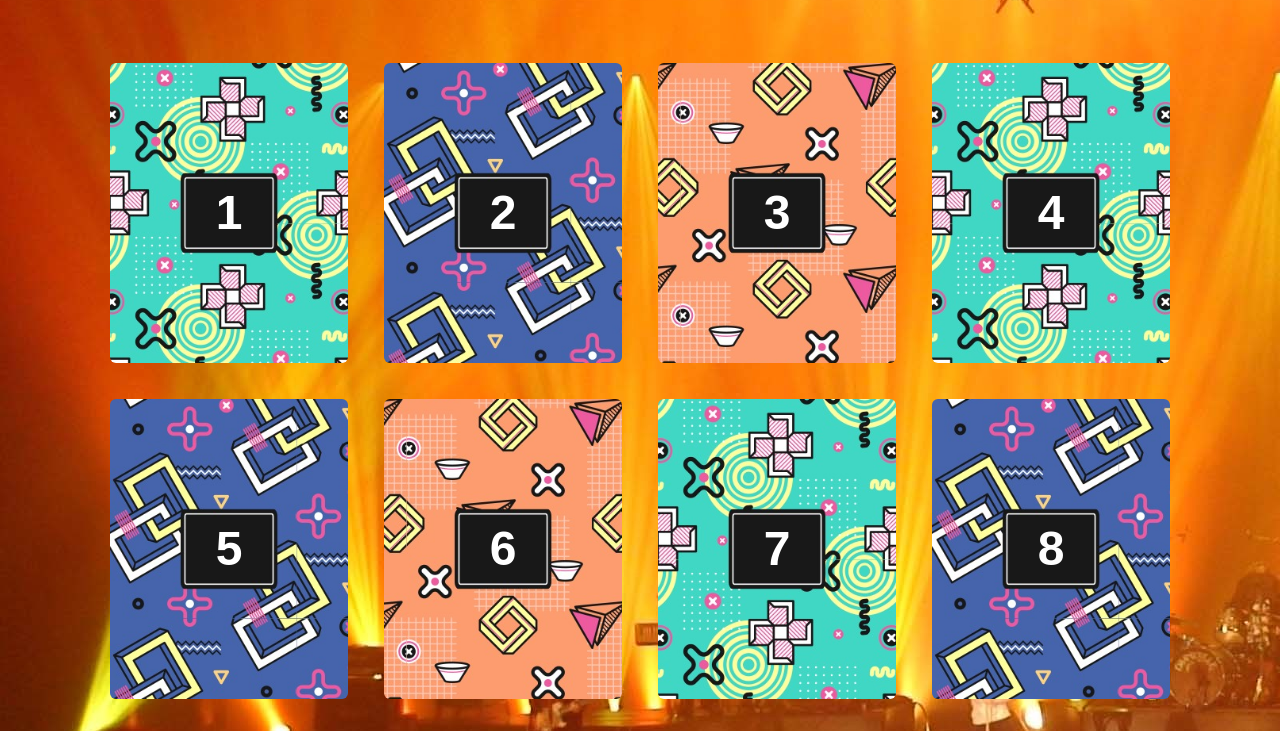
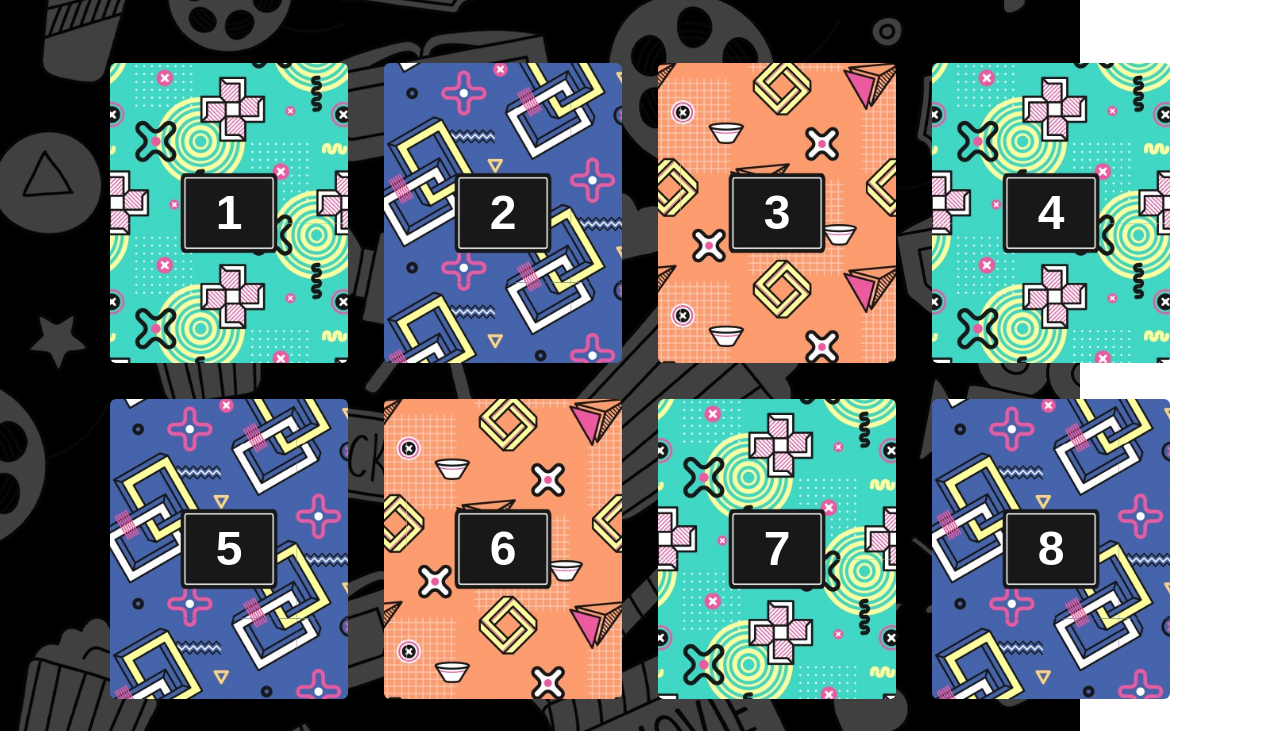
Before and after one commit to Navneet-grants13/flipthecard, a plain HTML site: page index.html in a window 1280 px wide. Shown: the part 159-890 px from the top of the page. Drawn offline with Linux system fonts and the light colour scheme.

Commit message:
background

```diff
--- a/index.html
+++ b/index.html
@@ -27,7 +27,7 @@ body {
   margin: 0;
   padding: 0;
   height: 100vh;
-  background-image: url(stage1.jpg);
+  background-image: url(stage2.png);
   background-attachment: fixed;
   background-repeat: no-repeat;
 
```
Also changed, not shown: stage2.png (added).
